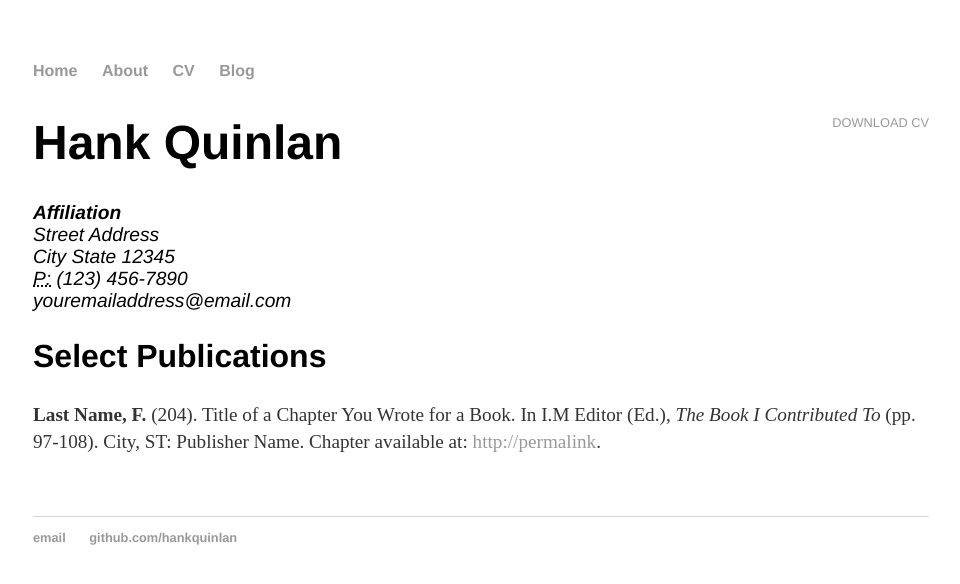
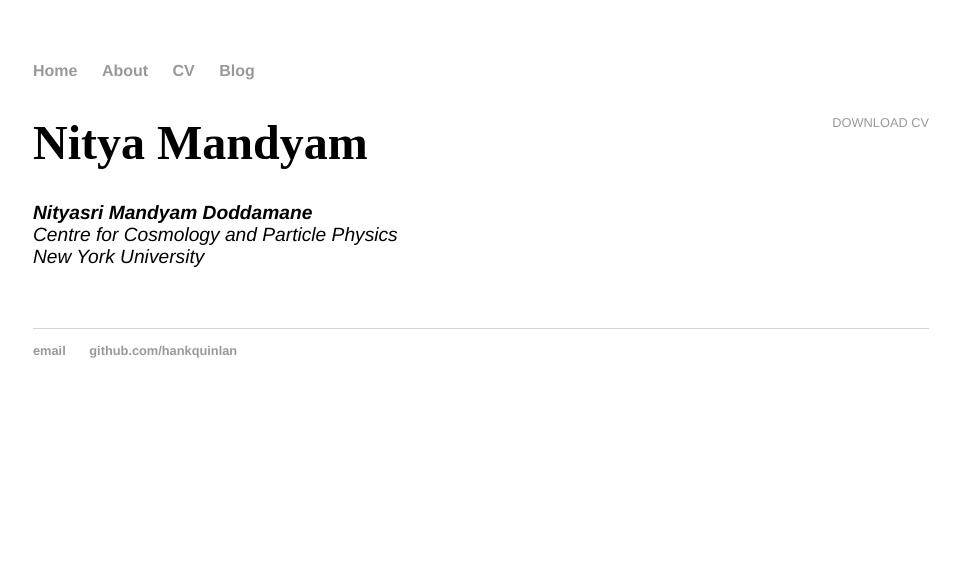
Before and after one commit to nityamd/nityamd.github.io, a Jekyll site: the page built from cv/index.html, in a window 1280 px wide. Shown: the top 584 px of the page, without its empty margins (159-1119 px from the left). Built offline with Jekyll 4.4.1, drawn with Linux system fonts in a browser that asks for light colours.

Commit message:
moon river

```diff
--- a/css/main.css
+++ b/css/main.css
@@ -5,7 +5,7 @@
 
 p, ul { font-size: 1.5em; line-height: 1.4em; color: #333; }
 
-h1, h2, h3, h4 { font-family: 'Helvetica', 'Arial', 'Sans-Serif'; }
+h1, h2, h3, h4 { font-family: 'sans-serif', 'Computer Modern Sans', 'Sans-Serif'; }
 h1 { font-size: 3em;  }
 h2 { font-size: 2.7em; }
 h3 { font-size: 2.3em; }
--- a/cv/index.html
+++ b/cv/index.html
@@ -5,18 +5,17 @@
 
 	<div class="cv">
 		<a href="#" class="download" title="Download CV as PDF">Download CV</a>
-					<h1>Hank Quinlan</h1>
+					<h1>Nitya Mandyam</h1>
 					<address>
-					<strong>Affiliation</strong><br>
-					Street Address<br>
-					City State 12345<br>
-					<abbr title="phone">P:</abbr> (123) 456-7890<br>
-					<span class="obfuscate">youremailaddress@email.com</span>
+					<strong>Nityasri Mandyam Doddamane</strong><br>
+					Centre for Cosmology and Particle Physics<br>
+					New York University<br>
+                    <!-- <span class="obfuscate">youremailaddress@email.com</span> -->
 					</address>
 
-					<h2>Select Publications</h2>
+					<!-- <h2>Select Publications</h2>
 
-					<p><strong>Last Name, F.</strong> (204). Title of a Chapter You Wrote for a Book. In I.M Editor (Ed.), <em>The Book I Contributed To</em> (pp. 97-108). City, ST: Publisher Name. Chapter available at: <a href="#">http://permalink</a>.
+                    <p><strong>Last Name, F.</strong> (204). Title of a Chapter You Wrote for a Book. In I.M Editor (Ed.), <em>The Book I Contributed To</em> (pp. 97-108). City, ST: Publisher Name. Chapter available at: <a href="#">http://permalink</a>.-->
 
 
 	</div>
```
